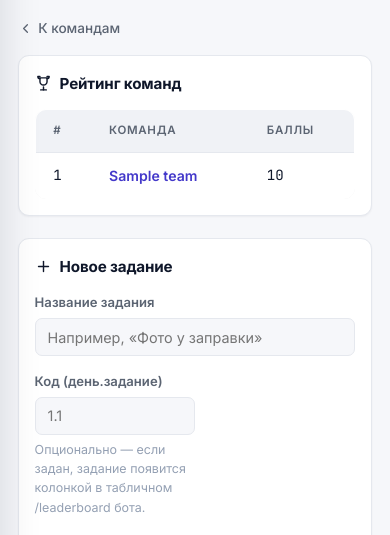
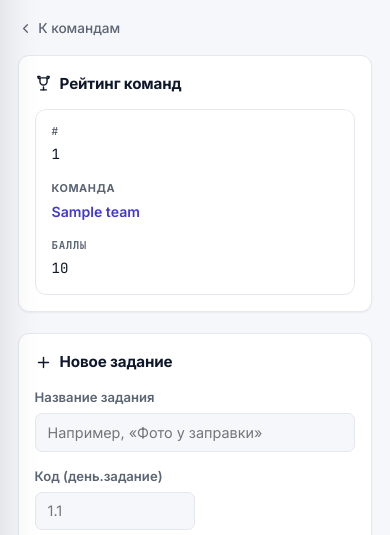
Before and after one commit to ROGi0228/lukoil-nomad, a FastAPI app: template src/admin_panel/templates/tasks.html in a window 390 px wide. Shown: the part 183-718 px from the top of the page. Run offline with FastAPI, Linux system fonts and the light colour scheme; the template is opened without the code that fills it: most values are stand-ins (such as "Sample title", 1, 10 or a date in 2020); parts of the project's set-up code (start-up, migrations or seed data) failed here and were passed over.

Commit message:
Turn admin panel tables into stacked cards on phone instead of scrolling sideways
Every table now renders as one bordered card per row below 640px, with each
cell labeled from the column header instead of requiring horizontal scroll —
covers all 6 tables (participants, teams, team detail, tasks, task detail's
per-team submissions, broadcast history).

Co-Authored-By: Claude Sonnet 5 <noreply@anthropic.com>

```diff
--- a/src/admin_panel/static/style.css
+++ b/src/admin_panel/static/style.css
@@ -1293,3 +1293,79 @@ a.submission-chip:hover {
         gap: 0.5rem;
     }
 }
+
+/* ---------- Таблицы на телефоне: карточки вместо горизонтального скролла ----------
+   Каждая <tr> становится отдельной карточкой, а каждая <td> — подписанной строкой
+   внутри неё (подпись берётся из data-label, дублирующего текст <th> этой колонки).
+   Колонки без data-label (обычно последняя — с кнопкой действия) остаются без
+   подписи, сама кнопка/ссылка говорит за себя. */
+@media (max-width: 640px) {
+    .table-scroll {
+        overflow-x: visible;
+    }
+
+    .applications-table {
+        display: block;
+        border: none;
+        background: transparent;
+        box-shadow: none;
+    }
+
+    .applications-table thead {
+        display: none;
+    }
+
+    .applications-table tbody {
+        display: block;
+    }
+
+    .applications-table tr {
+        display: block;
+        background: var(--surface);
+        border: 1px solid var(--border);
+        border-radius: var(--radius-md);
+        box-shadow: var(--shadow-xs);
+        padding: 0.85rem 1rem;
+        margin-bottom: 0.7rem;
+    }
+
+    .applications-table tr:last-child {
+        margin-bottom: 0;
+    }
+
+    .applications-table td {
+        display: block;
+        padding: 0.45rem 0;
+        border-bottom: 1px dashed var(--border);
+    }
+
+    .applications-table tr > td:first-child {
+        padding-top: 0;
+    }
+
+    .applications-table tr > td:last-child {
+        border-bottom: none;
+        padding-bottom: 0;
+    }
+
+    .applications-table td[data-label]::before {
+        content: attr(data-label);
+        display: block;
+        font-size: 0.68rem;
+        font-weight: 700;
+        text-transform: uppercase;
+        letter-spacing: 0.05em;
+        color: var(--text-muted);
+        margin-bottom: 0.25rem;
+    }
+
+    .applications-table .empty-row {
+        padding: 1.5rem 0;
+    }
+
+    /* Строка ввода баллов (число + «Увед.» + галочка) в ячейке «Баллы» —
+       на десктопе умещается в один ряд, на телефоне переносится. */
+    .applications-table .form-row {
+        flex-wrap: wrap;
+    }
+}
--- a/src/admin_panel/templates/dashboard.html
+++ b/src/admin_panel/templates/dashboard.html
@@ -47,9 +47,9 @@
     <tbody>
         {% for app in applications %}
         <tr onclick="window.location='/applications/{{ app.id }}'" class="clickable-row">
-            <td><a href="/applications/{{ app.id }}">{{ app.full_name }}</a></td>
-            <td>{% if app.team %}<a href="/teams/{{ app.team.id }}" class="table-link">{{ app.team.name }}</a>{% else %}<span class="muted">—</span>{% endif %}</td>
-            <td>{{ app.created_at | format_dt }}</td>
+            <td data-label="ФИО"><a href="/applications/{{ app.id }}">{{ app.full_name }}</a></td>
+            <td data-label="Команда">{% if app.team %}<a href="/teams/{{ app.team.id }}" class="table-link">{{ app.team.name }}</a>{% else %}<span class="muted">—</span>{% endif %}</td>
+            <td data-label="Дата регистрации">{{ app.created_at | format_dt }}</td>
         </tr>
         {% else %}
         <tr>
--- a/src/admin_panel/templates/tasks.html
+++ b/src/admin_panel/templates/tasks.html
@@ -20,9 +20,9 @@
             <tbody>
                 {% for team in leaderboard %}
                 <tr>
-                    <td style="font-family: var(--font-mono);">{{ loop.index }}</td>
-                    <td><a href="/teams/{{ team.id }}" class="table-link">{{ team.name }}</a></td>
-                    <td style="font-family: var(--font-mono); font-variant-numeric: tabular-nums;">{{ scores[team.id] }}</td>
+                    <td data-label="#" style="font-family: var(--font-mono);">{{ loop.index }}</td>
+                    <td data-label="Команда"><a href="/teams/{{ team.id }}" class="table-link">{{ team.name }}</a></td>
+                    <td data-label="Баллы" style="font-family: var(--font-mono); font-variant-numeric: tabular-nums;">{{ scores[team.id] }}</td>
                 </tr>
                 {% endfor %}
             </tbody>
@@ -204,7 +204,7 @@
             <tbody>
                 {% for task in tasks %}
                 <tr>
-                    <td>
+                    <td data-label="Название">
                         {{ task.title }}{% if task.is_daily %} <span class="muted">(задание дня)</span>{% endif %}{% if task.is_personal %} <span class="muted">(личное)</span>{% endif %}<br>
                         <span class="muted">
                             {% if task.criterion.value == "pass_fail" %}Выполнил/не выполнил — {{ task.pass_points }} б.
@@ -215,7 +215,7 @@
                             {% endif %}
                         </span>
                     </td>
-                    <td>
+                    <td data-label="Отправка">
                         {% if task.trigger_task_id %}
                         <span class="muted">После «{{ task.trigger_task.title }}» +{{ task.trigger_delay_minutes // 60 }}ч {{ task.trigger_delay_minutes % 60 }}м</span>
                         {% elif task.send_at %}
@@ -224,8 +224,8 @@
                         <span class="muted">—</span>
                         {% endif %}
                     </td>
-                    <td>{% if task.deadline_at %}{{ task.deadline_at | format_dt }}{% else %}<span class="muted">Без дедлайна</span>{% endif %}</td>
-                    <td>
+                    <td data-label="Дедлайн">{% if task.deadline_at %}{{ task.deadline_at | format_dt }}{% else %}<span class="muted">Без дедлайна</span>{% endif %}</td>
+                    <td data-label="Разослано">
                         {% if task.trigger_task_id %}
                         <span class="status-badge status-badge--waiting">{{ dispatch_counts[task.id] }} / {{ total_teams }} команд</span>
                         {% elif task.dispatched %}
--- a/src/admin_panel/templates/teams.html
+++ b/src/admin_panel/templates/teams.html
@@ -51,9 +51,9 @@
             <tbody>
                 {% for team in teams %}
                 <tr>
-                    <td>{{ team.name }}</td>
-                    <td>{% for m in team.members %}{{ m.full_name }}{% if not loop.last %}, {% endif %}{% endfor %}</td>
-                    <td style="font-family: var(--font-mono); font-variant-numeric: tabular-nums;">{{ scores[team.id] }}</td>
+                    <td data-label="Название">{{ team.name }}</td>
+                    <td data-label="Состав">{% for m in team.members %}{{ m.full_name }}{% if not loop.last %}, {% endif %}{% endfor %}</td>
+                    <td data-label="Баллы" style="font-family: var(--font-mono); font-variant-numeric: tabular-nums;">{{ scores[team.id] }}</td>
                     <td><a href="/teams/{{ team.id }}" class="table-link">Открыть {{ icons.svg("chevron-right", 13) }}</a></td>
                 </tr>
                 {% endfor %}
```
Also changed, not shown: src/admin_panel/templates/broadcast.html (+4 -4 lines), src/admin_panel/templates/task_detail.html (+7 -7 lines), src/admin_panel/templates/team_detail.html (+5 -5 lines).
